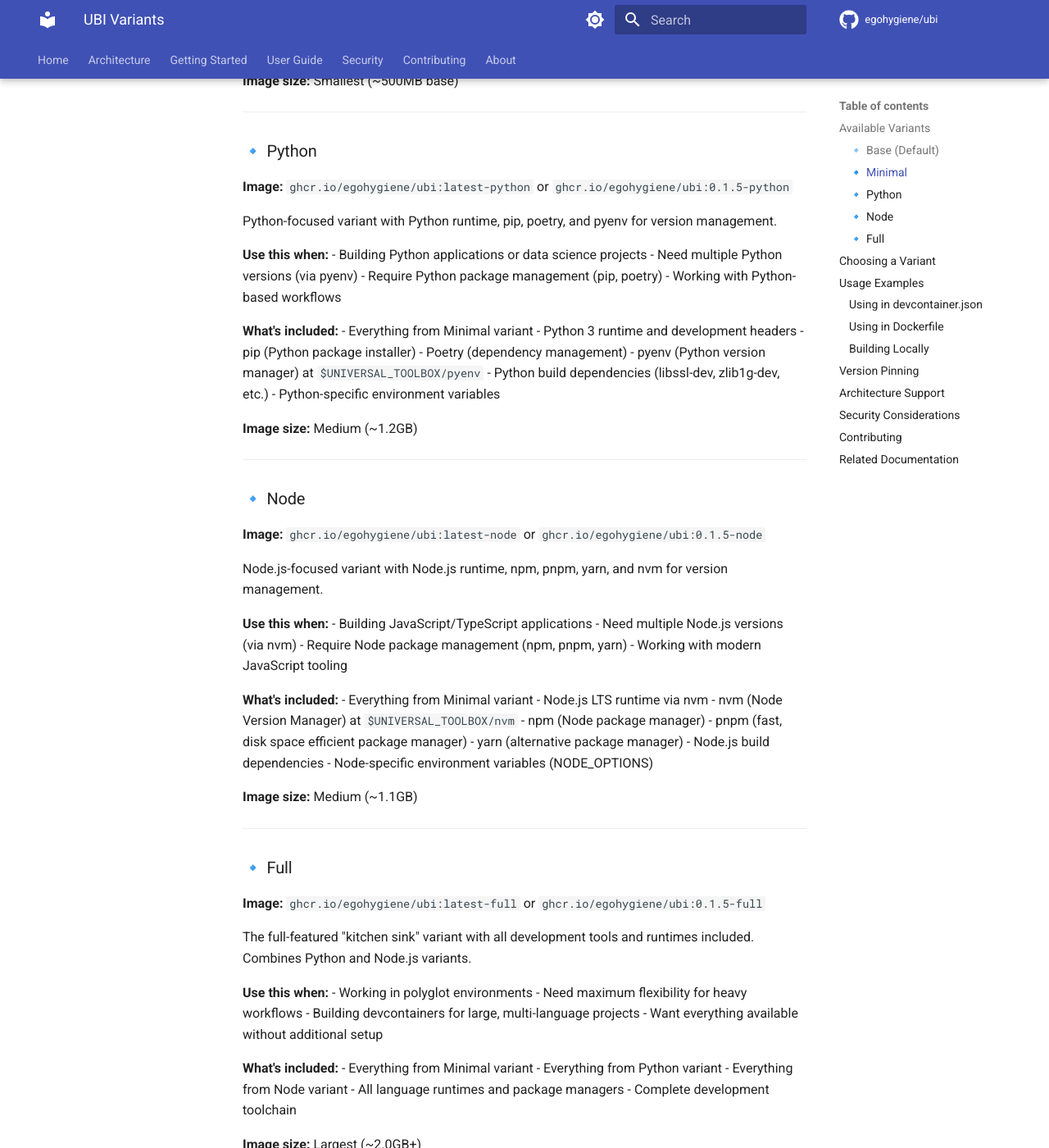
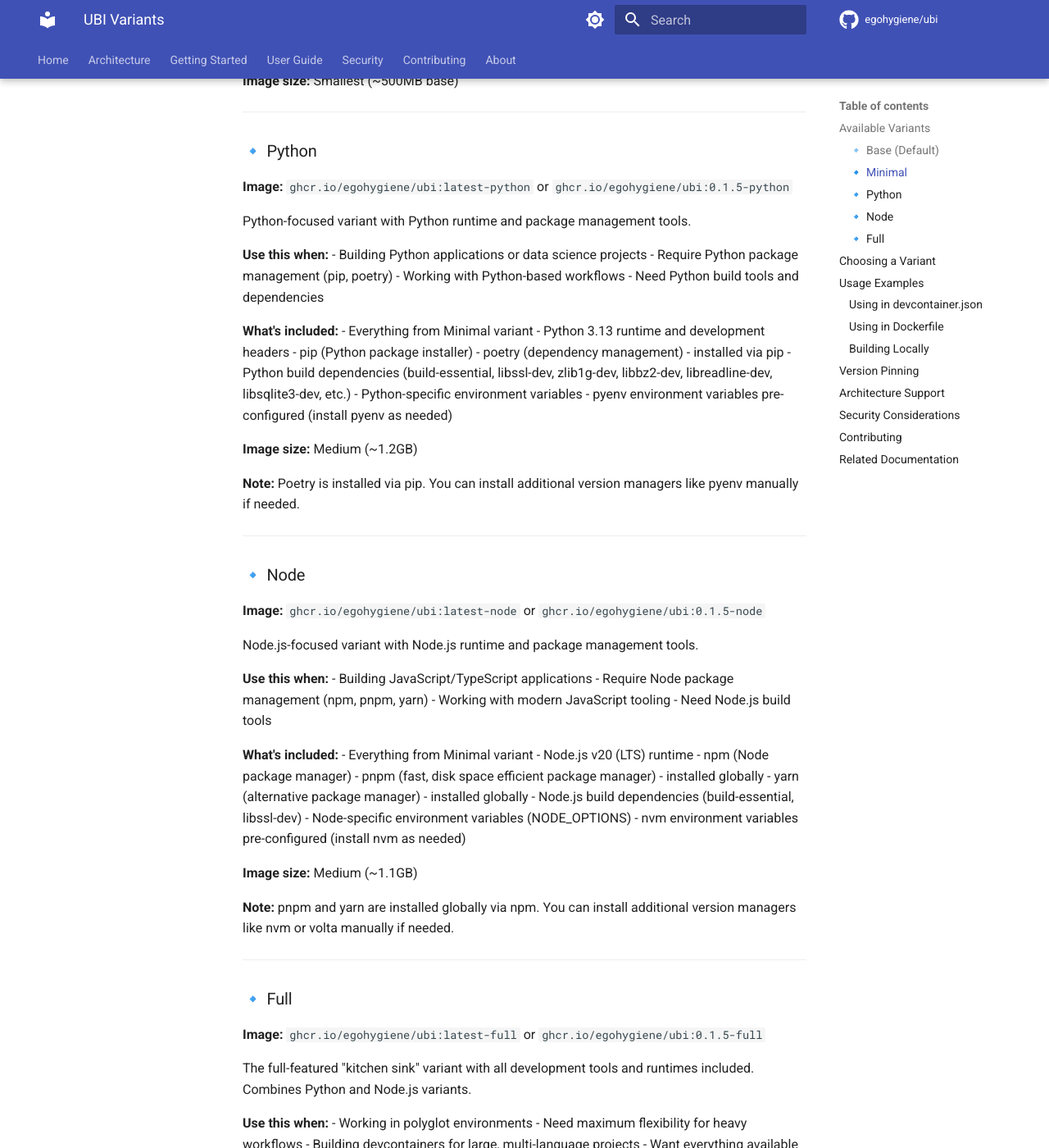
Before and after one commit to egohygiene/ubi, an MkDocs documentation site: the page built from docs/variants.md, in a window 1280 px wide and 1400 px high, scrolled down 1100 px. Shown: the whole window at 82% size. Built offline with MkDocs 1.6.1 and Material for MkDocs 9.7.7, drawn with Linux system fonts in a browser that asks for light colours; comment, search, counter and statistics services are not loaded; the version menu is left out.

Commit message:
Update variant documentation and add variants README
Co-authored-by: szmyty <14865041+szmyty@users.noreply.github.com>

```diff
--- a/docs/variants.md
+++ b/docs/variants.md
@@ -54,49 +54,53 @@ The most lightweight variant with only foundational environment variables and XD
 ### 🔹 Python
 **Image:** `ghcr.io/egohygiene/ubi:latest-python` or `ghcr.io/egohygiene/ubi:0.1.5-python`
 
-Python-focused variant with Python runtime, pip, poetry, and pyenv for version management.
+Python-focused variant with Python runtime and package management tools.
 
 **Use this when:**
 - Building Python applications or data science projects
-- Need multiple Python versions (via pyenv)
 - Require Python package management (pip, poetry)
 - Working with Python-based workflows
+- Need Python build tools and dependencies
 
 **What's included:**
 - Everything from Minimal variant
-- Python 3 runtime and development headers
+- Python 3.13 runtime and development headers
 - pip (Python package installer)
-- Poetry (dependency management)
-- pyenv (Python version manager) at `$UNIVERSAL_TOOLBOX/pyenv`
-- Python build dependencies (libssl-dev, zlib1g-dev, etc.)
+- poetry (dependency management) - installed via pip
+- Python build dependencies (build-essential, libssl-dev, zlib1g-dev, libbz2-dev, libreadline-dev, libsqlite3-dev, etc.)
 - Python-specific environment variables
+- pyenv environment variables pre-configured (install pyenv as needed)
 
 **Image size:** Medium (~1.2GB)
+
+**Note:** Poetry is installed via pip. You can install additional version managers like pyenv manually if needed.
 
 ---
 
 ### 🔹 Node
 **Image:** `ghcr.io/egohygiene/ubi:latest-node` or `ghcr.io/egohygiene/ubi:0.1.5-node`
 
-Node.js-focused variant with Node.js runtime, npm, pnpm, yarn, and nvm for version management.
+Node.js-focused variant with Node.js runtime and package management tools.
 
 **Use this when:**
 - Building JavaScript/TypeScript applications
-- Need multiple Node.js versions (via nvm)
 - Require Node package management (npm, pnpm, yarn)
 - Working with modern JavaScript tooling
+- Need Node.js build tools
 
 **What's included:**
 - Everything from Minimal variant
-- Node.js LTS runtime via nvm
-- nvm (Node Version Manager) at `$UNIVERSAL_TOOLBOX/nvm`
+- Node.js v20 (LTS) runtime
 - npm (Node package manager)
-- pnpm (fast, disk space efficient package manager)
-- yarn (alternative package manager)
-- Node.js build dependencies
+- pnpm (fast, disk space efficient package manager) - installed globally
+- yarn (alternative package manager) - installed globally
+- Node.js build dependencies (build-essential, libssl-dev)
 - Node-specific environment variables (NODE_OPTIONS)
+- nvm environment variables pre-configured (install nvm as needed)
 
 **Image size:** Medium (~1.1GB)
+
+**Note:** pnpm and yarn are installed globally via npm. You can install additional version managers like nvm or volta manually if needed.
 
 ---
 
```
Also changed, not shown: variants/README.md (added, +106 -0 lines).
